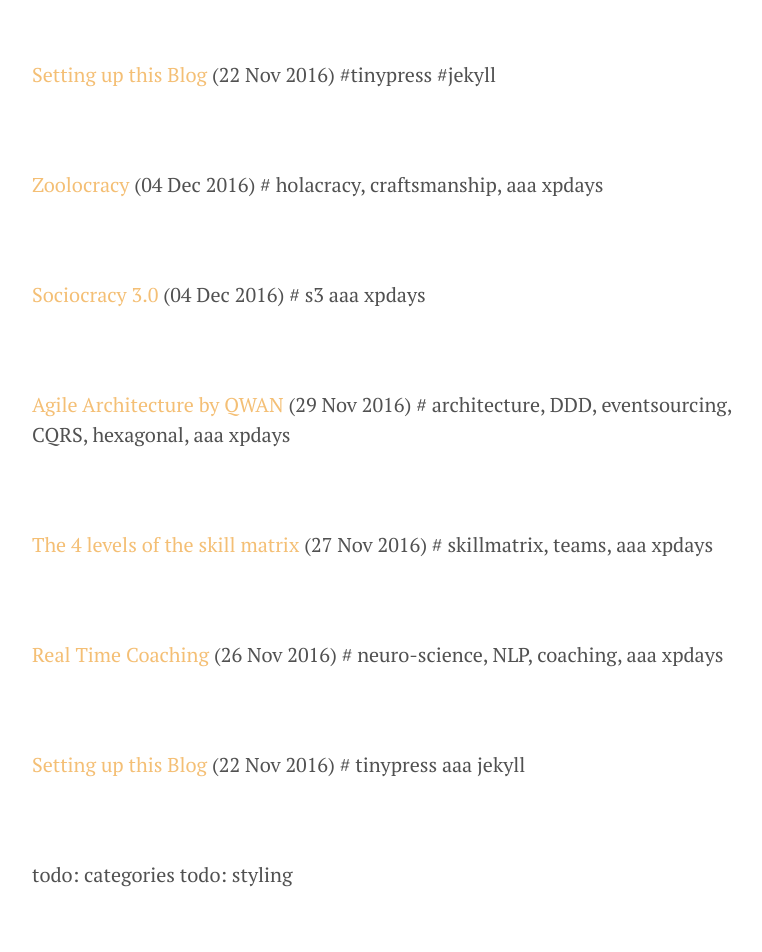
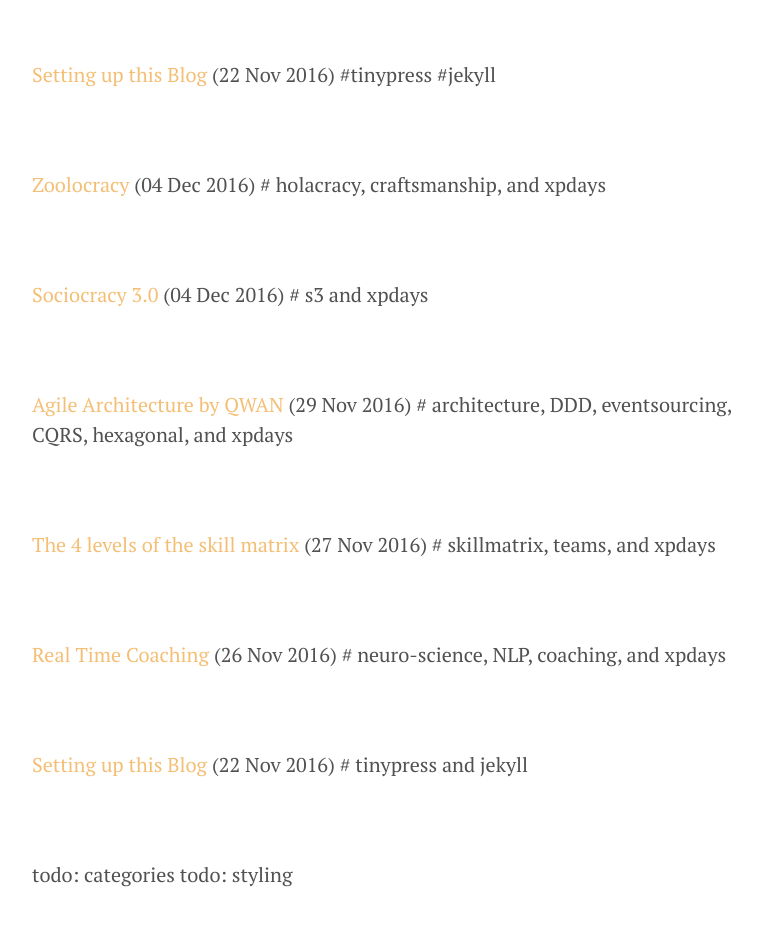
Before and after one commit to TimDM1980/TimDM1980.github.io, a Jekyll site: the page built from posts-index.md, in a window 1280 px wide. Shown: the part 762-1714 px from the top of the page, without its empty margins (248-1010 px from the left). Built offline with Jekyll 4.4.1, drawn with Linux system fonts in a browser that asks for light colours.

Commit message:
posts-index

```diff
--- a/posts-index.md
+++ b/posts-index.md
@@ -22,7 +22,7 @@
         <div class="post">
         <a href="{{ post.url }}">{{ post.title }}</a>
         ({{ post.date | date_to_string }})
-        # {{ post.tags | array_to_sentence_string: 'aaa' }}
+        # {{ post.tags | array_to_sentence_string }}
         </div>
     {% endfor %}
 </div>
```
